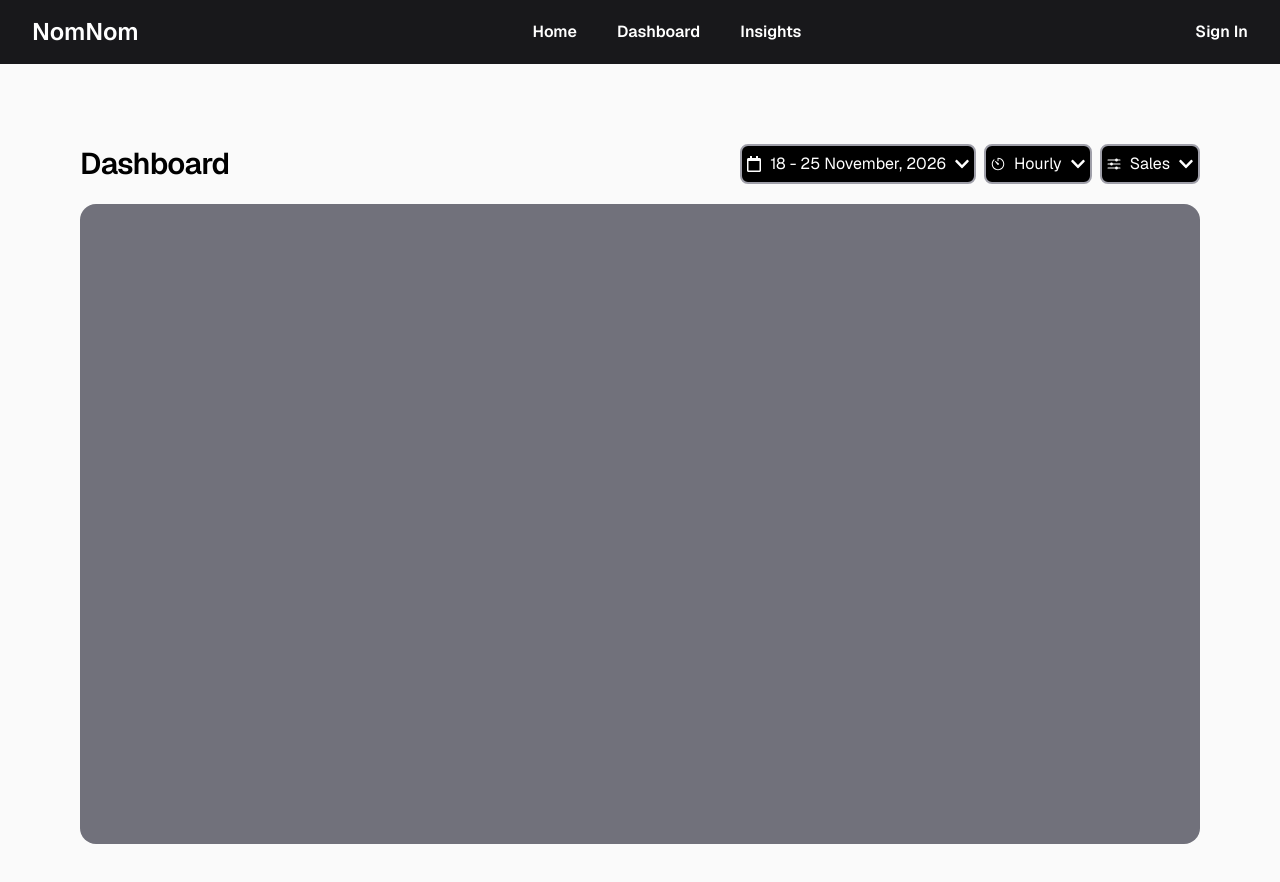
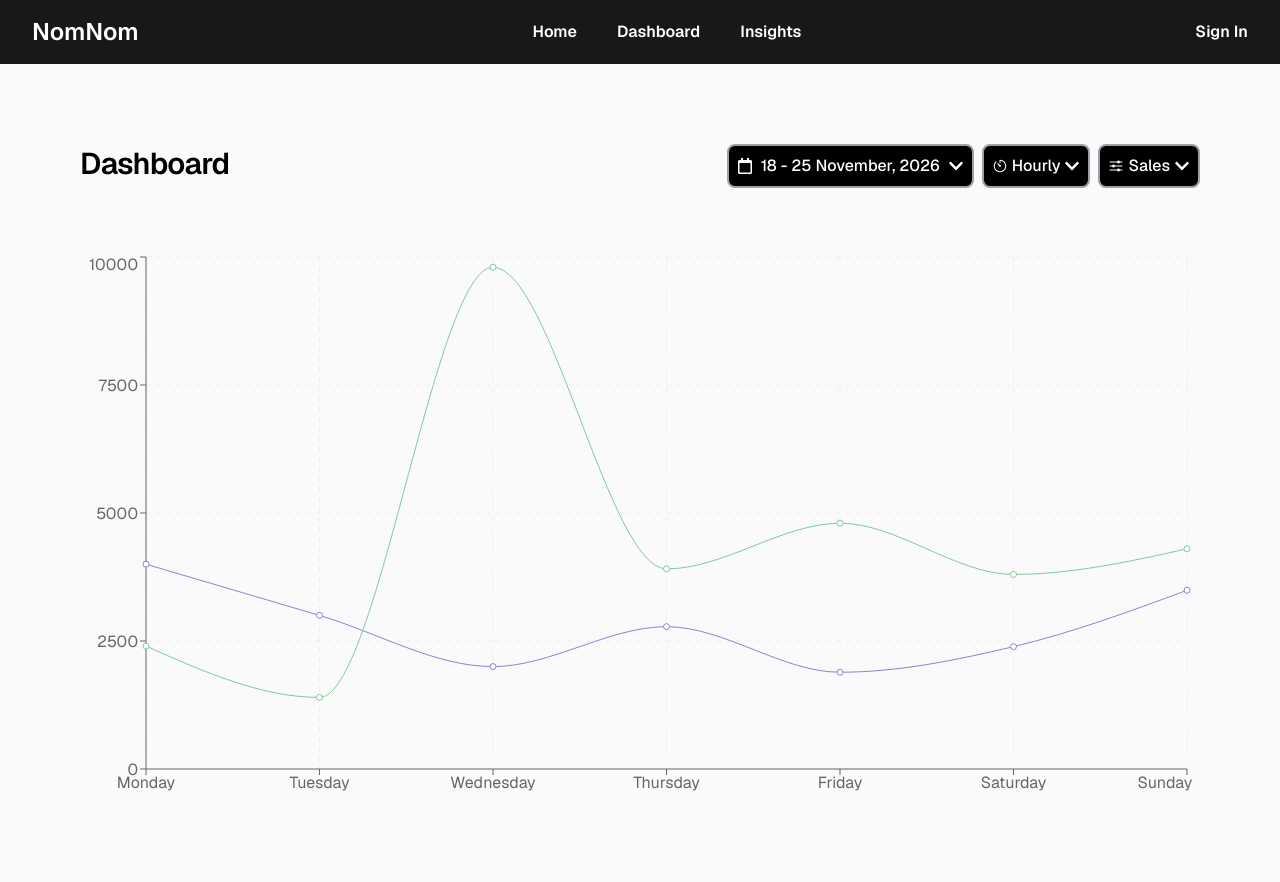
Before and after one commit to wz-Tan/KitaHack2026, a Next.js app in the folder nomnom/: page /dashboard in a window 1280 px wide. Shown: the top 882 px of the page. Built offline with nearby package versions, Linux system fonts and the light colour scheme.

Commit message:
Feat:Dashboard Graph

```diff
--- a/nomnom/package.json
+++ b/nomnom/package.json
@@ -12,7 +12,8 @@
     "next": "16.1.3",
     "react": "19.2.3",
     "react-dom": "19.2.3",
-    "react-icons": "^5.5.0"
+    "react-icons": "^5.5.0",
+    "recharts": "^3.6.0"
   },
   "devDependencies": {
     "@tailwindcss/postcss": "^4",
--- a/nomnom/src/app/dashboard/page.js
+++ b/nomnom/src/app/dashboard/page.js
@@ -1,9 +1,57 @@
+"use client";
+
 import { FaRegCalendar } from "react-icons/fa";
 import { IoIosTimer } from "react-icons/io";
 import { IoOptions } from "react-icons/io5";
 import { FaChevronDown } from "react-icons/fa";
+import { CartesianGrid, Line, LineChart, XAxis, YAxis } from "recharts";
 
 export default function Page() {
+  const data = [
+    {
+      name: "Monday",
+      uv: 4000,
+      pv: 2400,
+      amt: 2400,
+    },
+    {
+      name: "Tuesday",
+      uv: 3000,
+      pv: 1398,
+      amt: 2210,
+    },
+    {
+      name: "Wednesday",
+      uv: 2000,
+      pv: 9800,
+      amt: 2290,
+    },
+    {
+      name: "Thursday",
+      uv: 2780,
+      pv: 3908,
+      amt: 2000,
+    },
+    {
+      name: "Friday",
+      uv: 1890,
+      pv: 4800,
+      amt: 2181,
+    },
+    {
+      name: "Saturday",
+      uv: 2390,
+      pv: 3800,
+      amt: 2500,
+    },
+    {
+      name: "Sunday",
+      uv: 3490,
+      pv: 4300,
+      amt: 2100,
+    },
+  ];
+
   return (
     <div className="flex min-h-screen bg-zinc-50 dark:bg-black font-sans">
       <main className="flex flex-col text-white w-full h-full gap-5 p-20">
@@ -15,20 +63,20 @@ export default function Page() {
           </h1>
 
           {/* Timing Selections */}
-          <div className="flex flex-row gap-x-2">
-            <div className="flex items-center gap-2 rounded-lg border-zinc-400 border-2 bg-black text-white p-1">
+          <div className="flex flex-row gap-x-2 text-md font-medium">
+            <div className="flex items-center gap-2 rounded-lg border-zinc-400 border-2 bg-black text-white p-2">
               <FaRegCalendar />
               <p>18 - 25 November, 2026 </p>
               <FaChevronDown />
             </div>
 
-            <div className="flex items-center gap-2 rounded-lg border-zinc-400 border-2 bg-black text-white p-1">
+            <div className="flex items-center gap-1 rounded-lg border-zinc-400 border-2 bg-black text-white p-2">
               <IoIosTimer />
               <p>Hourly</p>
               <FaChevronDown />
             </div>
 
-            <div className="flex items-center gap-2 rounded-lg border-zinc-400 border-2 bg-black text-white p-1">
+            <div className="flex items-center gap-1 rounded-lg border-zinc-400 border-2 bg-black text-white p-2">
               <IoOptions />
               <p>Sales</p>
               <FaChevronDown />
@@ -37,7 +85,24 @@ export default function Page() {
         </div>
 
         {/* Dashboard Container*/}
-        <div className="rounded-2xl p-2 flex flex-col bg-zinc-500 w-full h-160"></div>
+        <div className="rounded-2xl p-2 flex flex-col w-full min-h-160">
+          <LineChart
+            style={{
+              width: "100%",
+              aspectRatio: 2,
+              maxWidth: 1400,
+              margin: "auto",
+            }}
+            responsive
+            data={data}
+          >
+            <CartesianGrid stroke="#eee" strokeDasharray="5 5" />
+            <XAxis dataKey="name" />
+            <YAxis width="auto" />
+            <Line type="monotone" dataKey="uv" stroke="#8884d8" />
+            <Line type="monotone" dataKey="pv" stroke="#82ca9d" />
+          </LineChart>
+        </div>
       </main>
     </div>
   );
```
Also changed, not shown: 1 other file (tests, documents, lock files or other folders).
